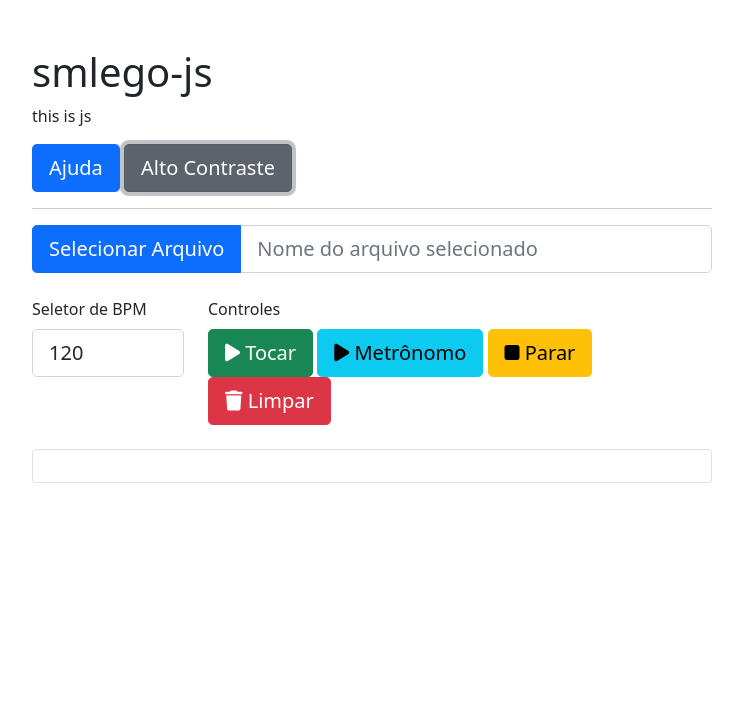
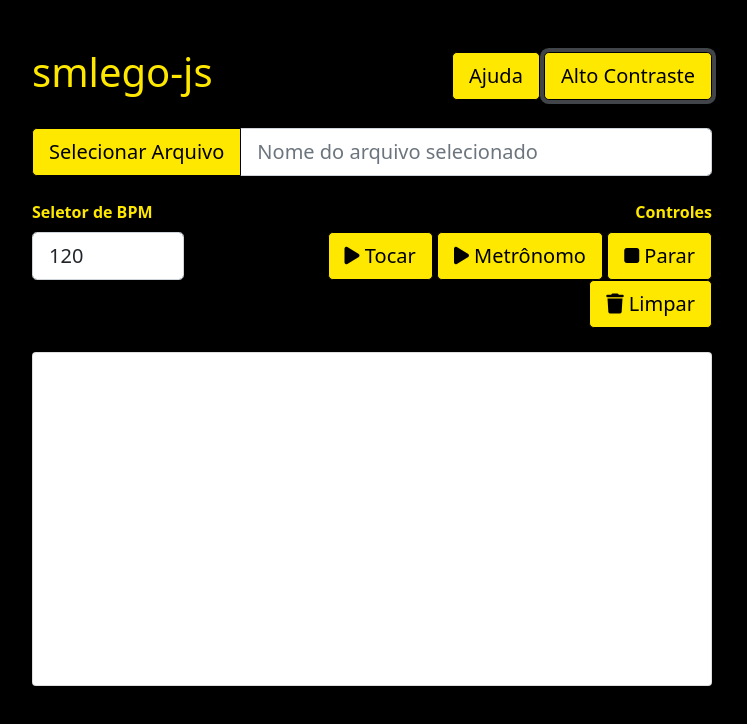
Before and after one commit to guilhermeabel/smlego-js, a plain HTML site: page index.html in a window 1280 px wide. Both pictures are taken after a click on the button "Alto Contraste". Shown: the whole page, without its empty margins (268-1015 px from the left). Drawn offline with nearby package versions, Linux system fonts and the light colour scheme.

Commit message:
Alto Contraste e Ajuda

```diff
--- a/assets/css/styles.css
+++ b/assets/css/styles.css
@@ -6,6 +6,11 @@
 	--color-hover: #ededed;
 	--color-bg: #ffffff;
 } */
+
+.sheet{
+	min-height: 300px;
+}
+
 .sheet div{
 	font-size: 94px;
 	font-family: "IBM Plex Mono";
@@ -23,10 +28,24 @@
 	background-color: #FFE800;
 }
 
+.highContrastTheme a {
+	border-color: #000!important;
+	background-color: #FFE800 !important;
+	color: #000!important;
+}
 
-/* #highContrastTheme {
-	-color-secondary: #FFE800;
-	-color-hover: #FFE800;
-	-color-bg: #000;
-	background-color: -color-bg;
-} */
+.highContrastTheme button {
+	border-color: #000!important;
+	background-color: #FFE800 !important;
+	color: #000!important;
+}
+
+.highContrastTheme {
+	color: #FFE800 !important;
+	background-color: #000!important;
+}
+
+#highContrastBtn {
+	background-color: #FFE800 !important;
+	color: #000!important;
+}
--- a/assets/js/main.js
+++ b/assets/js/main.js
@@ -191,3 +191,12 @@ function clearSheet() {
 function setBpm() {
 	bpm = $("#bpm").val()
 }
+
+
+function toggleTheme() {
+	if ($('body').hasClass("highContrastTheme")) {
+		$('body').removeClass("highContrastTheme")
+	} else {
+		$('body').addClass("highContrastTheme")
+	}
+}
--- a/index.html
+++ b/index.html
@@ -11,33 +11,28 @@
 	<title>smlego-js</title>
 </head>
 
-<body>
+<body class="">
 	<div class="container mt-5 px-4 px-lg-5">
 		<div class="row gx-4 gx-lg-5 justify-content-center">
 			<div class="col-md-12 col-lg-10 col-xl-8">
-				<div class="title">
-					<h1>smlego-js</h1>
+				<div class="row justify-content-between align-items-center mb-4">
+					<div class="col">
+						<h1>smlego-js</h1>
+					</div>
+					<div class="col text-end">
+						<a target="_blank" href="assets/pdf/artigo.pdf" role="button"
+							class="btn btn-primary btn-lg">Ajuda</a>
+						<button id="highContrastBtn" onclick="toggleTheme()" type="button"
+							class="btn btn-secondary btn-lg">Alto
+							Contraste</button>
+					</div>
 				</div>
-				<div class="initial-button-group">
-					<p>this is js</p>
-					<button type="button" class="btn btn-primary btn-lg">Ajuda</button>
-					<button type="button" class="btn btn-secondary btn-lg">Alto Contraste</button>
-				</div>
-				<hr>
-				<div class="row">
-					<div class="col">
 
-
-						<!-- <input type="text" class="form-control-lg" placeholder="Diretório do arquivo"> -->
-					</div>
-
-				</div>
 				<div class="row mb-4">
 					<div class="col-lg-12">
 						<div class="input-group input-group-lg">
 							<button onclick="getTheFile()" class="btn btn-primary btn-lg" type="submit">Selecionar
 								Arquivo</button>
-
 							<input type="text" class="form-control" placeholder="Nome do arquivo selecionado">
 
 						</div>
@@ -45,12 +40,12 @@
 				</div>
 				<div class="row">
 					<div class="col-3">
-						<label for="bpm" class="form-label">Seletor de BPM</label>
+						<label for="bpm" class="form-label"><strong>Seletor de BPM</strong></label>
 						<input type="number" class="form-control form-control-lg" onchange="setBpm()" id="bpm" min="33"
 							max="240">
 					</div>
-					<div class="col-9">
-						<label class="form-label">Controles</label>
+					<div class="col-9 text-end">
+						<label class="form-label"><strong>Controles</strong></label>
 						<div class="col-12">
 							<button id="play-note" onclick="playNote()" type="button" class="btn btn-success btn-lg">
 								<i class="fa-solid fa-play"></i> Tocar</button>
```
Also changed, not shown: 3 other files.
